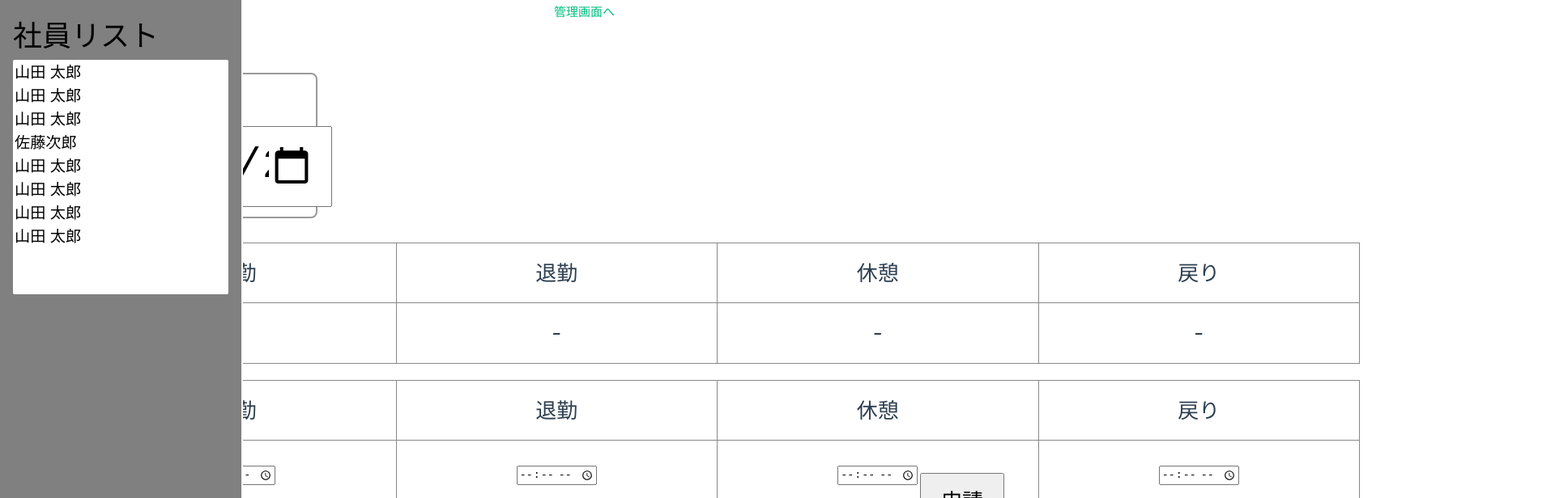
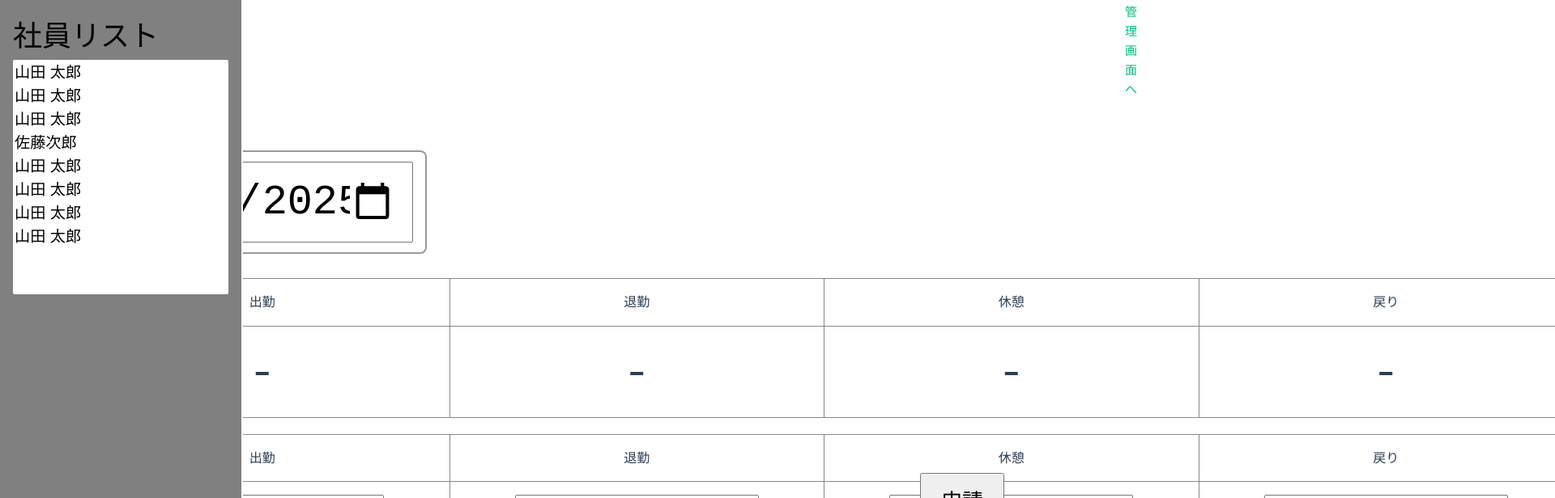
Before and after one commit to renma0507/vue-kintai, a Vue app in the folder vue-kintai-js/: page /kanri in a window 1280 px wide. Shown: the top 616 px of the page at 81% size, 1920 px wide, since content can reach past the window. Built offline with nearby package versions, Linux system fonts and the light colour scheme.

Commit message:
山田コミット4

```diff
--- a/vue-kintai-js/src/views/KanriView.vue
+++ b/vue-kintai-js/src/views/KanriView.vue
@@ -49,7 +49,7 @@ function applyEdits() {
     <div class="main">
       <!-- 日付 -->
       <div class="date-input" >
-        <label>日付:</label>
+        <!-- <label>日付:</label> -->
         <input type="date" v-model="selectedDate" class="date"/>
       </div>
 
@@ -76,10 +76,10 @@ function applyEdits() {
           </thead>
           <tbody>
             <tr>
-              <td><input type="time" v-model="editedTime.startTime" /></td>
-              <td><input type="time" v-model="editedTime.endTime" /></td>
-              <td><input type="time" v-model="editedTime.breakStart" /></td>
-              <td><input type="time" v-model="editedTime.breakEnd" /></td>
+              <td><input type="time" class="bigtime"v-model="editedTime.startTime" /></td>
+              <td><input type="time"  class="bigtime"v-model="editedTime.endTime" /></td>
+              <td><input type="time"  class="bigtime"v-model="editedTime.breakStart" /></td>
+              <td><input type="time" class="bigtime" v-model="editedTime.breakEnd" /></td>
             </tr>
           </tbody>
         </table>
@@ -94,6 +94,11 @@ function applyEdits() {
 </template>
 
 <style scoped>
+.bigtime{
+  width: 70%;
+  height: 100px;
+  font-size: 45px;
+}
 .container {
   display: flex;
   height: 100vh;
@@ -111,15 +116,18 @@ function applyEdits() {
 /* 日付入力 */
 .date-input {
   margin-bottom: 30px;
-  width: 300px;             /* 幅を広げる */
+  width: 435px;             /* 幅を広げる */
   font-size: 1.5em;         /* テキストとカレンダーアイコンを拡大 */
   padding: 12px 16px;       /* 内側余白を広げる */
   border: 2px solid #999;
   border-radius: 8px;
   box-sizing: border-box;
 }
+.label{font-size: large;
+
+}
 .date{
-   width: 300px;
+   width: 400px;
   height: 100px;
   font-size: 1.6em;
   padding: 10px 20px;
@@ -135,15 +143,21 @@ function applyEdits() {
 
 /* 表の見た目 */
 .time-table {
-  width: 300%;
+  width:150%;
   border-collapse: collapse;
   font-size: 1.2em;
 }
-.time-table th,
-.time-table td {
+.time-table th {
   border: 1px solid #888;
   padding: 16px;
   text-align: center;
+  font-size: 16px;
+}
+.time-table td{
+    border: 1px solid #888;
+  padding: 16px;
+  text-align: center;
+  font-size: 50px;
 }
 
 .apply-button {
```
